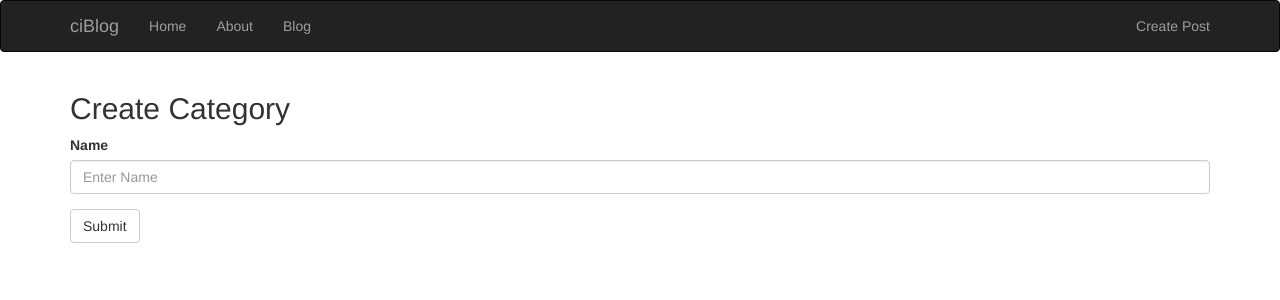
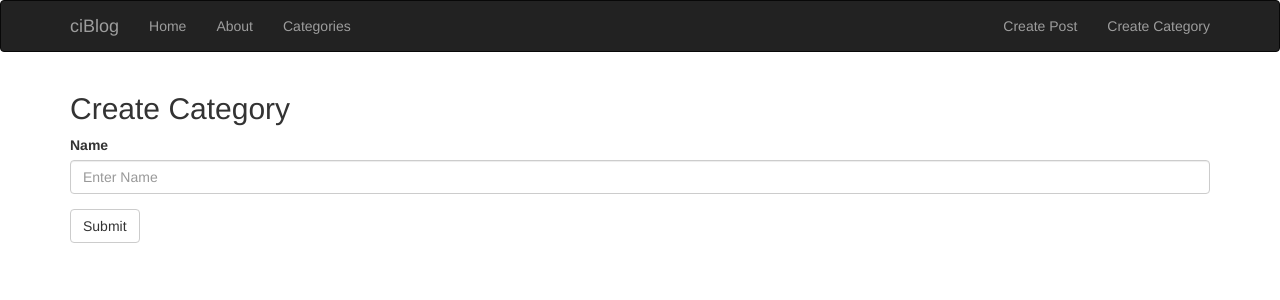
Before and after one commit to dzalev33/codeigniter-blog, a CodeIgniter app: page /ciblog/index.php/categories/create in a window 1280 px wide. Shown: the top 300 px of the page. Run offline with CodeIgniter, Linux system fonts and the light colour scheme; some libraries are stand-ins or nearby versions.

Commit message:
categories added

```diff
--- a/application/config/autoload.php
+++ b/application/config/autoload.php
@@ -132,4 +132,4 @@ $autoload['language'] = array();
 |
 |	$autoload['model'] = array('first_model' => 'first');
 */
-$autoload['model'] = array('post_model');
+$autoload['model'] = array('post_model','category_model');
--- a/application/config/routes.php
+++ b/application/config/routes.php
@@ -8,7 +8,11 @@ $route['posts'] = 'posts/index';
 
 $route['default_controller'] = 'pages/view';
 
+
+$route['categories'] = 'categories/index';
 $route['categories/create'] = 'categories/create';
+$route['categories/posts/(:any)'] = 'categories/posts/$1';
+
 
 $route['(:any)'] = 'pages/view/$1';
 $route['404_override'] = '';
--- a/application/controllers/Categories.php
+++ b/application/controllers/Categories.php
@@ -1,5 +1,16 @@
 <?php
 class Categories extends CI_Controller {
+
+	public function index(){
+		$data['title'] = 'Categories';
+
+		$data['categories'] = $this->category_model->get_categories();
+
+		$this->load->view('templates/header');
+		$this->load->view('categories/index', $data);
+		$this->load->view('templates/footer');
+	}
+
 	public function create(){
 		$data['title'] = 'Create Category';
 
@@ -14,4 +25,16 @@ class Categories extends CI_Controller {
 			redirect('categories');
 		}
 	}
+
+	public function posts($id){
+		$data['title'] = $this->category_model->get_category($id)->name;
+
+		$data['posts'] = $this->post_model->get_posts_by_category($id);
+
+		$this->load->view('templates/header');
+		$this->load->view('posts/index', $data);
+		$this->load->view('templates/footer');
+	}
+
+
 }
--- /dev/null
+++ b/application/models/Category_model.php
@@ -0,0 +1,28 @@
+<?php
+class Category_model extends CI_Model {
+	public function __construct()
+	{
+		$this->load->database();
+	}
+
+
+	public function get_categories(){
+		$this->db->order_by('name');
+		$query = $this->db->get('categories');
+
+		return $query->result_array();
+	}
+
+	public function create_category(){
+		$data = array(
+		'name' => $this->input->post('name')
+		);
+		return $this->db->insert('categories', $data);
+	}
+
+	public function get_category($id){
+		$query = $this->db->get_where('categories', array('id' => $id));
+		return $query->row();
+	}
+
+}
--- a/application/models/Post_model.php
+++ b/application/models/Post_model.php
@@ -59,4 +59,11 @@ class Post_model extends CI_Model{
 		return $query->result_array();
 	}
 
+	public function get_posts_by_category($category_id){
+		$this->db->order_by('posts.id','DESC');
+		$this->db->join('categories','category_id = posts.category_id');
+		$query = $this->db->get_where('posts', array('category_id' => $category_id ));
+		return $query->result_array();
+	}
+
 }
--- a/application/views/templates/header.php
+++ b/application/views/templates/header.php
@@ -31,11 +31,11 @@
 			<ul class="nav navbar-nav">
 				<li><a href="/ciblog/">Home</a></li>
 				<li><a href="/ciblog/about">About</a></li>
-				<li><a href="/ciblog/posts">Blog</a></li>
+				<li><a href="/ciblog/categories">Categories</a></li>
 			</ul>
 			<ul class="nav navbar-nav navbar-right">
 				<li><a href="<?php echo base_url(); ?>posts/create">Create Post</a></li>
-
+				<li><a href="<?php echo base_url(); ?>categories/create">Create Category</a></li>
 			</ul>
 		</div>
 	</div>
```
Also changed, not shown: application/views/categories/index.php (added, +11 -0 lines).
